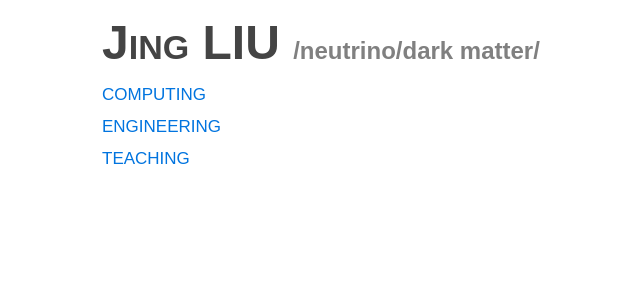
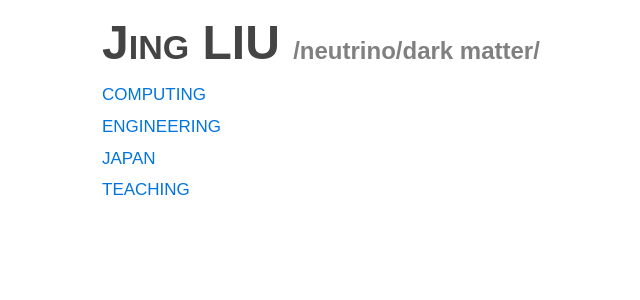
Before and after one commit to jintonic/jintonic.github.io, a Jekyll site: the page built from index.html, in a window 1280 px wide. Shown: the top 300 px of the page, without its empty margins (198-838 px from the left). Built offline with Jekyll 4.4.1, drawn with Linux system fonts in a browser that asks for light colours.

Commit message:
added japan

```diff
--- a/index.html
+++ b/index.html
@@ -7,5 +7,6 @@ subtitle: neutrino/dark matter
 <div id="contents">
   <a href="/cs">computing</a><br></br>
   <a href="/engineering">engineering</a><br></br>
+  <a href="/japan">japan</a><br></br>
   <a href="/teaching">teaching</a><br></br>
 </div>
```
